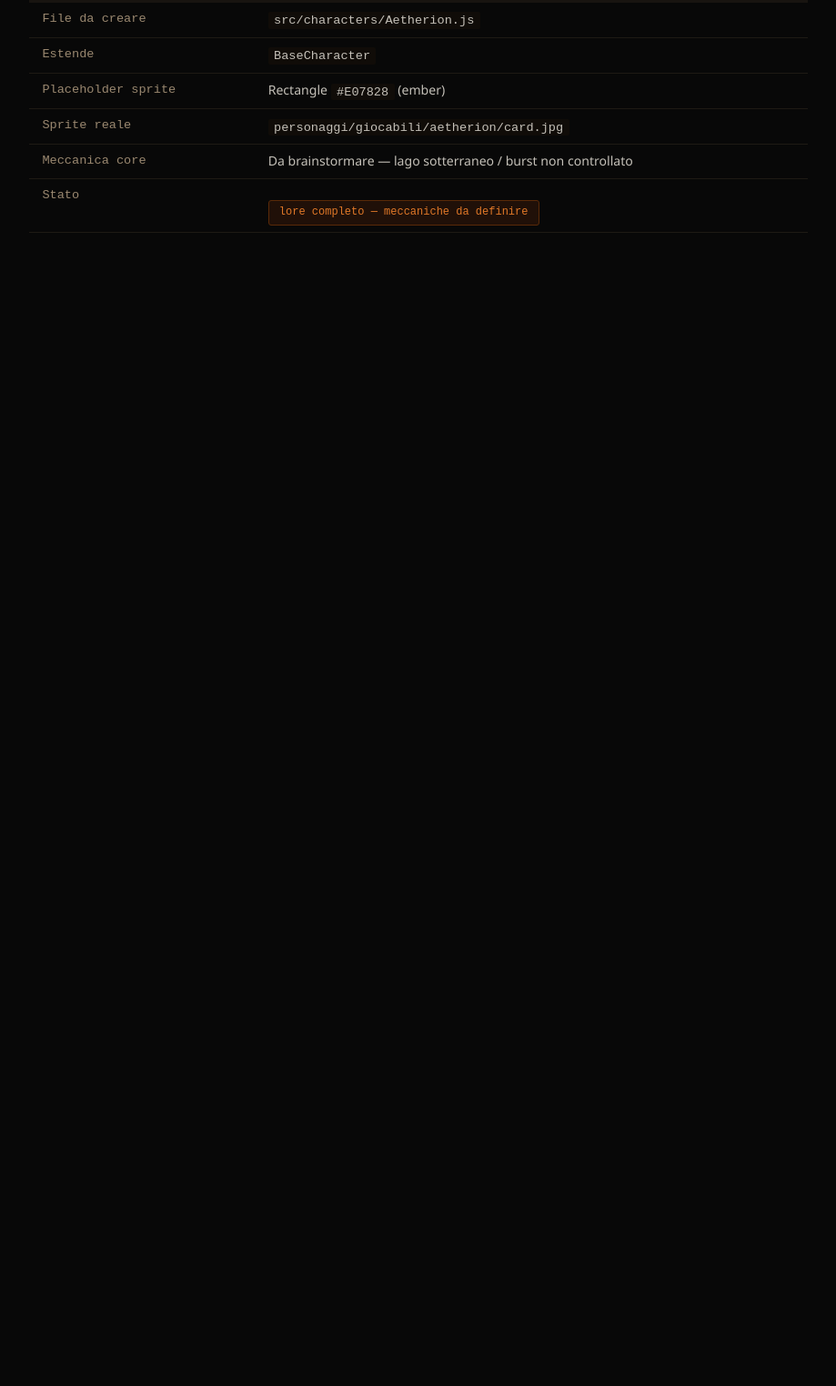
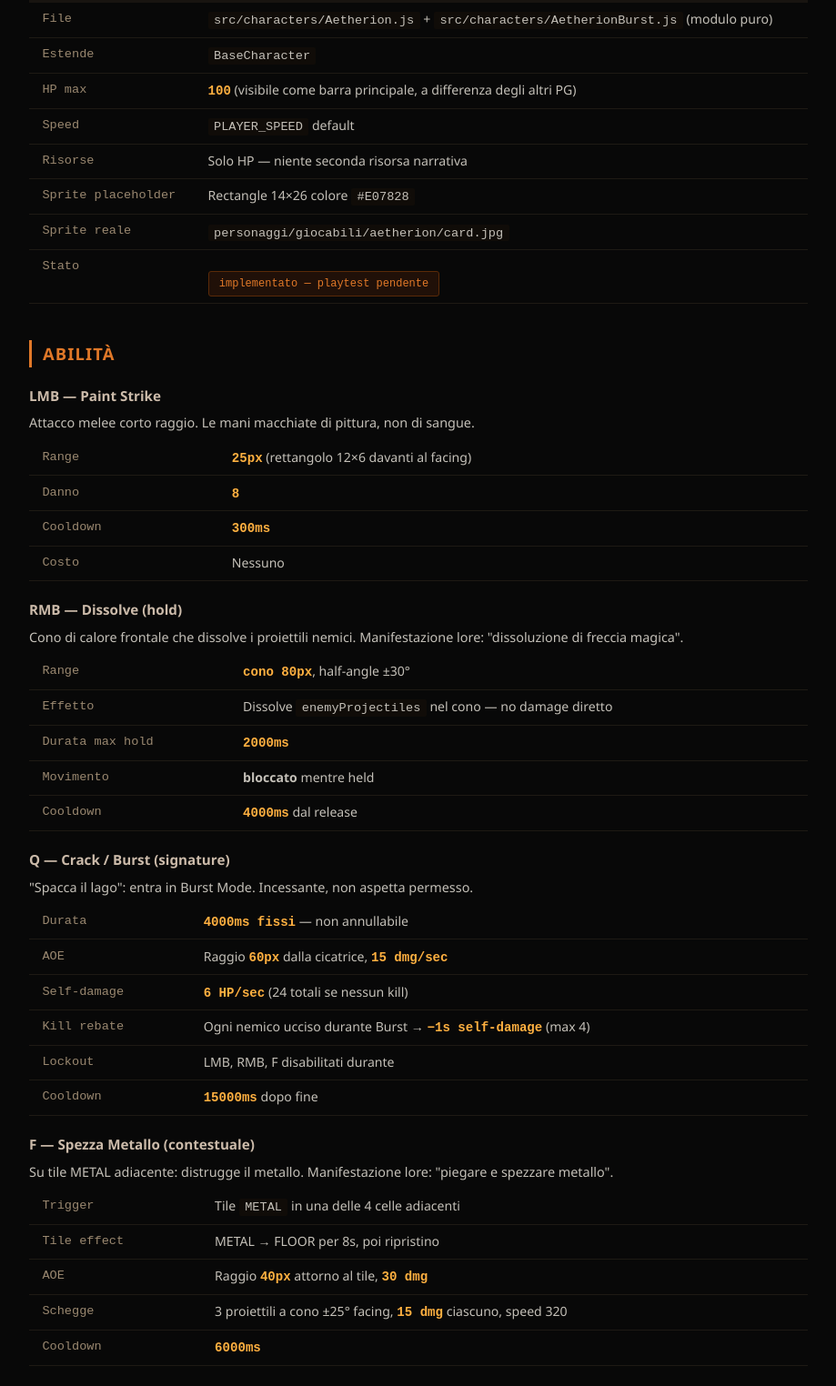
Before and after one commit to xBacco/fractured-inheritance, a website built with Vite: page personaggi/giocabili/aetherion/scheda.html in a window 1280 px wide. Shown: the part 2394-3918 px from the top of the page at 91% size, without its empty margins (180-1099 px from the left). Before the commit the page ends 2730 px from the top, so only its background shows below. Built offline with nearby package versions, Linux system fonts and the light colour scheme.

Commit message:
docs(aetherion): update scheda with implemented abilities and roguelite availability

```diff
--- a/personaggi/giocabili/aetherion/scheda.html
+++ b/personaggi/giocabili/aetherion/scheda.html
@@ -128,7 +128,7 @@
   <table>
     <tr><th>Elemento</th><th>Dettaglio</th></tr>
     <tr><td>Modalità Storia</td><td>Protagonista. Il piano fratturato è il suo arco principale.</td></tr>
-    <tr><td>Modalità Roguelite</td><td>Non disponibile. La storia è la sua modalità.</td></tr>
+    <tr><td>Modalità Roguelite</td><td>Disponibile come PG principale (default selezionato).</td></tr>
     <tr><td>Boss finale della storia</td><td>Zeryth — una volta sconfitto viene sbloccato nella modalità roguelite</td></tr>
     <tr><td>Compagni</td><td>I quattro del Korvo Nero (Damian, Mira, Silas, Zeryth come antagonista) — da sbloccare in roguelite</td></tr>
     <tr><td>Antenato fondatore</td><td>Il motivo per cui nessuno lo ha esiliato — da definire in dettaglio</td></tr>
@@ -139,12 +139,58 @@
   <h2>Note Implementative</h2>
   <table>
     <tr><th>Campo</th><th>Valore</th></tr>
-    <tr><td>File da creare</td><td><code>src/characters/Aetherion.js</code></td></tr>
+    <tr><td>File</td><td><code>src/characters/Aetherion.js</code> + <code>src/characters/AetherionBurst.js</code> (modulo puro)</td></tr>
     <tr><td>Estende</td><td><code>BaseCharacter</code></td></tr>
-    <tr><td>Placeholder sprite</td><td>Rectangle <code>#E07828</code> (ember)</td></tr>
+    <tr><td>HP max</td><td><span class="val">100</span> (visibile come barra principale, a differenza degli altri PG)</td></tr>
+    <tr><td>Speed</td><td><code>PLAYER_SPEED</code> default</td></tr>
+    <tr><td>Risorse</td><td>Solo HP — niente seconda risorsa narrativa</td></tr>
+    <tr><td>Sprite placeholder</td><td>Rectangle 14×26 colore <code>#E07828</code></td></tr>
     <tr><td>Sprite reale</td><td><code>personaggi/giocabili/aetherion/card.jpg</code></td></tr>
-    <tr><td>Meccanica core</td><td>Da brainstormare — lago sotterraneo / burst non controllato</td></tr>
-    <tr><td>Stato</td><td><span class="status-story">lore completo — meccaniche da definire</span></td></tr>
+    <tr><td>Stato</td><td><span class="status-story">implementato — playtest pendente</span></td></tr>
+  </table>
+</section>
+
+<section>
+  <h2>Abilità</h2>
+
+  <h3>LMB — Paint Strike</h3>
+  <p>Attacco melee corto raggio. Le mani macchiate di pittura, non di sangue.</p>
+  <table>
+    <tr><td>Range</td><td><span class="val">25px</span> (rettangolo 12×6 davanti al facing)</td></tr>
+    <tr><td>Danno</td><td><span class="val">8</span></td></tr>
+    <tr><td>Cooldown</td><td><span class="val">300ms</span></td></tr>
+    <tr><td>Costo</td><td>Nessuno</td></tr>
+  </table>
+
+  <h3>RMB — Dissolve (hold)</h3>
+  <p>Cono di calore frontale che dissolve i proiettili nemici. Manifestazione lore: "dissoluzione di freccia magica".</p>
+  <table>
+    <tr><td>Range</td><td><span class="val">cono 80px</span>, half-angle ±30°</td></tr>
+    <tr><td>Effetto</td><td>Dissolve <code>enemyProjectiles</code> nel cono — no damage diretto</td></tr>
+    <tr><td>Durata max hold</td><td><span class="val">2000ms</span></td></tr>
+    <tr><td>Movimento</td><td><strong>bloccato</strong> mentre held</td></tr>
+    <tr><td>Cooldown</td><td><span class="val">4000ms</span> dal release</td></tr>
+  </table>
+
+  <h3>Q — Crack / Burst (signature)</h3>
+  <p>"Spacca il lago": entra in Burst Mode. Incessante, non aspetta permesso.</p>
+  <table>
+    <tr><td>Durata</td><td><span class="val">4000ms fissi</span> — non annullabile</td></tr>
+    <tr><td>AOE</td><td>Raggio <span class="val">60px</span> dalla cicatrice, <span class="val">15 dmg/sec</span></td></tr>
+    <tr><td>Self-damage</td><td><span class="val">6 HP/sec</span> (24 totali se nessun kill)</td></tr>
+    <tr><td>Kill rebate</td><td>Ogni nemico ucciso durante Burst → <span class="val">−1s self-damage</span> (max 4)</td></tr>
+    <tr><td>Lockout</td><td>LMB, RMB, F disabilitati durante</td></tr>
+    <tr><td>Cooldown</td><td><span class="val">15000ms</span> dopo fine</td></tr>
+  </table>
+
+  <h3>F — Spezza Metallo (contestuale)</h3>
+  <p>Su tile METAL adiacente: distrugge il metallo. Manifestazione lore: "piegare e spezzare metallo".</p>
+  <table>
+    <tr><td>Trigger</td><td>Tile <code>METAL</code> in una delle 4 celle adiacenti</td></tr>
+    <tr><td>Tile effect</td><td>METAL → FLOOR per 8s, poi ripristino</td></tr>
+    <tr><td>AOE</td><td>Raggio <span class="val">40px</span> attorno al tile, <span class="val">30 dmg</span></td></tr>
+    <tr><td>Schegge</td><td>3 proiettili a cono ±25° facing, <span class="val">15 dmg</span> ciascuno, speed 320</td></tr>
+    <tr><td>Cooldown</td><td><span class="val">6000ms</span></td></tr>
   </table>
 </section>
 
```
